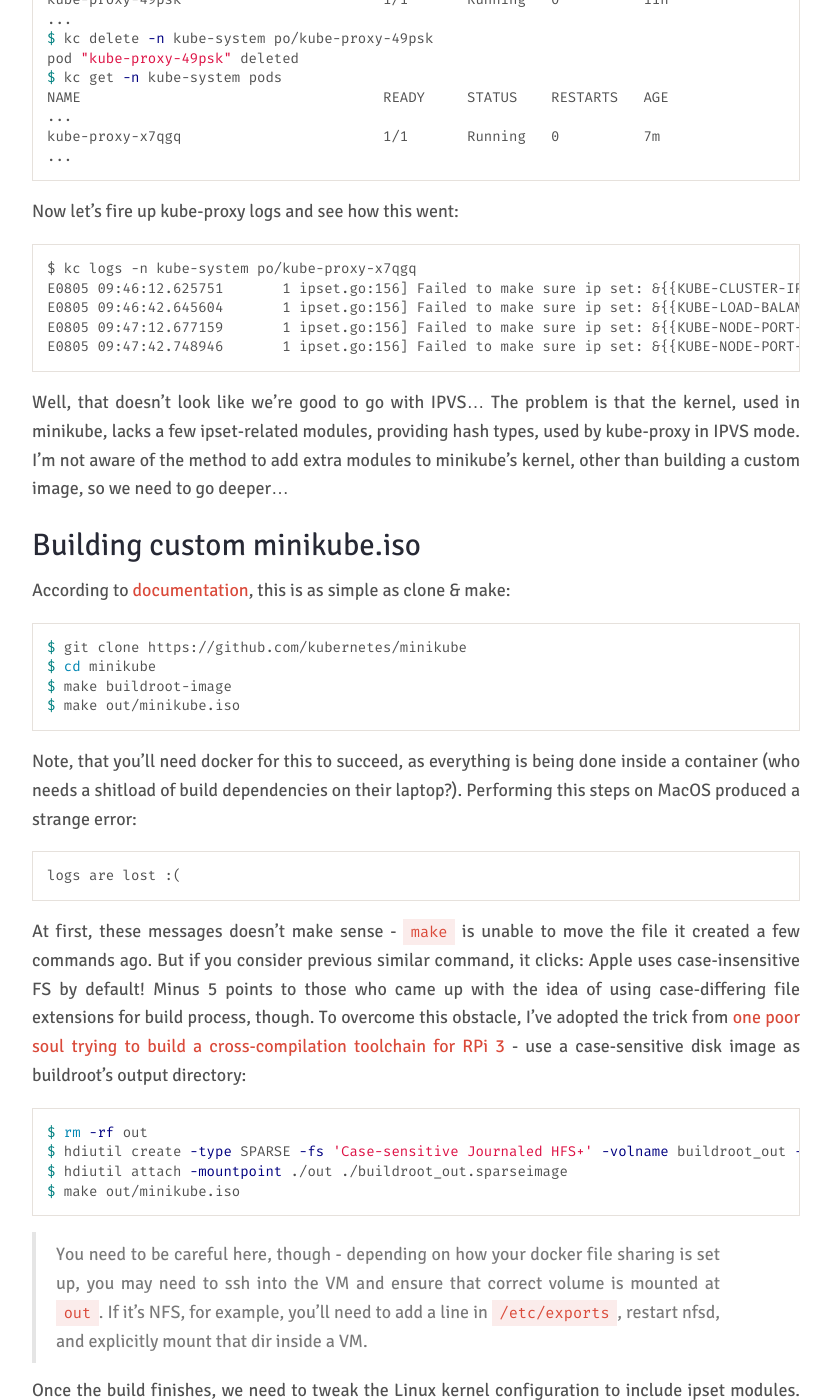
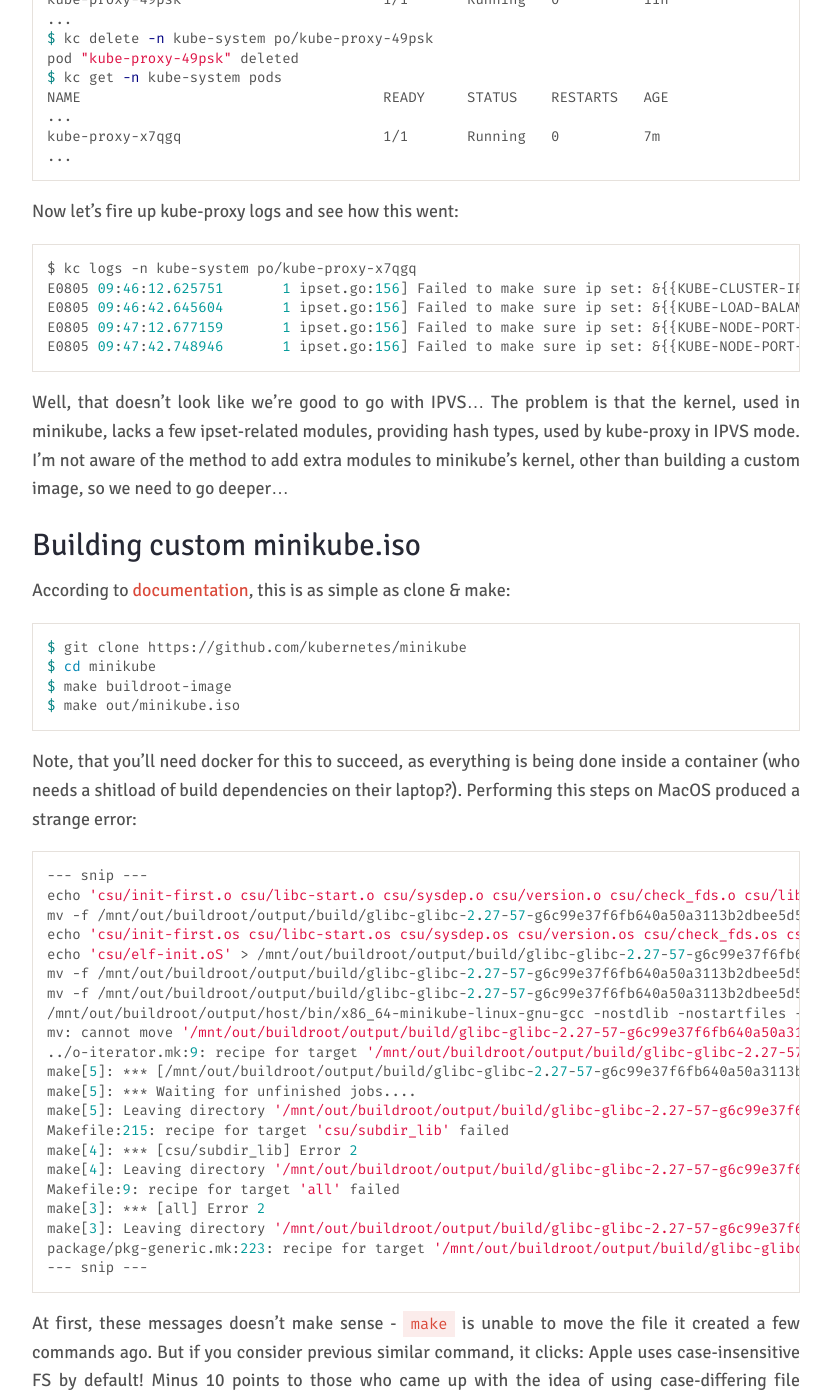
Before and after one commit to residentsummer/residentsummer.github.io, a Jekyll site: the page built from _posts/2018-08-21-minikube-ipvs.md, in a window 1280 px wide and 1400 px high, scrolled down 959 px. Shown: the whole window, without its empty margins (224-1055 px from the left). Built offline with Jekyll 4.4.1, drawn with Linux system fonts in a browser that asks for light colours; some of the changed text lies outside the part shown.

Commit message:
recovered iso build logs

````diff
--- a/_posts/2018-08-21-minikube-ipvs.md
+++ b/_posts/2018-08-21-minikube-ipvs.md
@@ -48,7 +48,7 @@ kube-proxy-x7qgq                        1/1       Running   0          7m
 
 Now let's fire up kube-proxy logs and see how this went:
 
-```
+```conf
 {% raw %}$ kc logs -n kube-system po/kube-proxy-x7qgq
 E0805 09:46:12.625751       1 ipset.go:156] Failed to make sure ip set: &{{KUBE-CLUSTER-IP hash:ip,port inet 1024 65536 0-65535 Kubernetes service cluster ip + port for masquerade purpose} map[] 0xc420562080} exist, error: error creating ipset KUBE-CLUSTER-IP, error: exit status 1
 E0805 09:46:42.645604       1 ipset.go:156] Failed to make sure ip set: &{{KUBE-LOAD-BALANCER-FW hash:ip,port inet 1024 65536 0-65535 Kubernetes service load balancer ip + port for load balancer with sourceRange} map[] 0xc420562080} exist, error: error creating ipset KUBE-LOAD-BALANCER-FW, error: exit status 1
@@ -77,13 +77,33 @@ Note, that you'll need docker for this to succeed, as everything is being
 done inside a container (who needs a shitload of build dependencies on
 their laptop?). Performing this steps on MacOS produced a strange error:
 
-```
-logs are lost :(
+```conf
+--- snip ---
+echo 'csu/init-first.o csu/libc-start.o csu/sysdep.o csu/version.o csu/check_fds.o csu/libc-tls.o csu/elf-init.o csu/dso_handle.o csu/errno.o csu/errno-loc.o' > /mnt/out/buildroot/output/build/glibc-glibc-2.27-57-g6c99e37f6fb640a50a3113b2dbee5d5389843c1e/build/csu/stamp.oT
+mv -f /mnt/out/buildroot/output/build/glibc-glibc-2.27-57-g6c99e37f6fb640a50a3113b2dbee5d5389843c1e/build/csu/stamp.oT /mnt/out/buildroot/output/build/glibc-glibc-2.27-57-g6c99e37f6fb640a50a3113b2dbee5d5389843c1e/build/csu/stamp.o
+echo 'csu/init-first.os csu/libc-start.os csu/sysdep.os csu/version.os csu/check_fds.os csu/dso_handle.os csu/unwind-resume.os csu/errno.os csu/errno-loc.os' > /mnt/out/buildroot/output/build/glibc-glibc-2.27-57-g6c99e37f6fb640a50a3113b2dbee5d5389843c1e/build/csu/stamp.osT
+echo 'csu/elf-init.oS' > /mnt/out/buildroot/output/build/glibc-glibc-2.27-57-g6c99e37f6fb640a50a3113b2dbee5d5389843c1e/build/csu/stamp.oST
+mv -f /mnt/out/buildroot/output/build/glibc-glibc-2.27-57-g6c99e37f6fb640a50a3113b2dbee5d5389843c1e/build/csu/stamp.osT /mnt/out/buildroot/output/build/glibc-glibc-2.27-57-g6c99e37f6fb640a50a3113b2dbee5d5389843c1e/build/csu/stamp.os
+mv -f /mnt/out/buildroot/output/build/glibc-glibc-2.27-57-g6c99e37f6fb640a50a3113b2dbee5d5389843c1e/build/csu/stamp.oST /mnt/out/buildroot/output/build/glibc-glibc-2.27-57-g6c99e37f6fb640a50a3113b2dbee5d5389843c1e/build/csu/stamp.oS
+/mnt/out/buildroot/output/host/bin/x86_64-minikube-linux-gnu-gcc -nostdlib -nostartfiles -r -o /mnt/out/buildroot/output/build/glibc-glibc-2.27-57-g6c99e37f6fb640a50a3113b2dbee5d5389843c1e/build/csu/crt1.o /mnt/out/buildroot/output/build/glibc-glibc-2.27-57-g6c99e37f6fb640a50a3113b2dbee5d5389843c1e/build/csu/start.o /mnt/out/buildroot/output/build/glibc-glibc-2.27-57-g6c99e37f6fb640a50a3113b2dbee5d5389843c1e/build/csu/abi-note.o /mnt/out/buildroot/output/build/glibc-glibc-2.27-57-g6c99e37f6fb640a50a3113b2dbee5d5389843c1e/build/csu/init.o /mnt/out/buildroot/output/build/glibc-glibc-2.27-57-g6c99e37f6fb640a50a3113b2dbee5d5389843c1e/build/csu/static-reloc.o
+mv: cannot move '/mnt/out/buildroot/output/build/glibc-glibc-2.27-57-g6c99e37f6fb640a50a3113b2dbee5d5389843c1e/build/csu/stamp.oST' to '/mnt/out/buildroot/output/build/glibc-glibc-2.27-57-g6c99e37f6fb640a50a3113b2dbee5d5389843c1e/build/csu/stamp.oS': No such file or directory
+../o-iterator.mk:9: recipe for target '/mnt/out/buildroot/output/build/glibc-glibc-2.27-57-g6c99e37f6fb640a50a3113b2dbee5d5389843c1e/build/csu/stamp.oS' failed
+make[5]: *** [/mnt/out/buildroot/output/build/glibc-glibc-2.27-57-g6c99e37f6fb640a50a3113b2dbee5d5389843c1e/build/csu/stamp.oS] Error 1
+make[5]: *** Waiting for unfinished jobs....
+make[5]: Leaving directory '/mnt/out/buildroot/output/build/glibc-glibc-2.27-57-g6c99e37f6fb640a50a3113b2dbee5d5389843c1e/csu'
+Makefile:215: recipe for target 'csu/subdir_lib' failed
+make[4]: *** [csu/subdir_lib] Error 2
+make[4]: Leaving directory '/mnt/out/buildroot/output/build/glibc-glibc-2.27-57-g6c99e37f6fb640a50a3113b2dbee5d5389843c1e'
+Makefile:9: recipe for target 'all' failed
+make[3]: *** [all] Error 2
+make[3]: Leaving directory '/mnt/out/buildroot/output/build/glibc-glibc-2.27-57-g6c99e37f6fb640a50a3113b2dbee5d5389843c1e/build'
+package/pkg-generic.mk:223: recipe for target '/mnt/out/buildroot/output/build/glibc-glibc-2.27-57-g6c99e37f6fb640a50a3113b2dbee5d5389843c1e/.stamp_built' failed
+--- snip ---
 ```
 
 At first, these messages doesn't make sense - `make` is unable to move the file
 it created a few commands ago. But if you consider previous similar command, it
-clicks: Apple uses case-insensitive FS by default! Minus 5 points to those who
+clicks: Apple uses case-insensitive FS by default! Minus 10 points to those who
 came up with the idea of using case-differing file extensions for build process,
 though. To overcome this obstacle, I've adopted the trick from [one poor soul
 trying to build a cross-compilation toolchain for RPi 3][hdutil_trick] - use a
@@ -147,7 +167,7 @@ $ minikube start --iso-url=file://$PWD/out/minikube.iso
 After cluster starts up, repeat the steps we've done to switch to IPVS in
 kube-proxy and voilà:
 
-```
+```conf
 I0811 21:26:07.996804       1 feature_gate.go:230] feature gates: &{map[]}
 I0811 21:26:08.064640       1 server_others.go:183] Using ipvs Proxier.
 W0811 21:26:08.086817       1 proxier.go:349] clusterCIDR not specified, unable to distinguish between internal and external traffic
````
